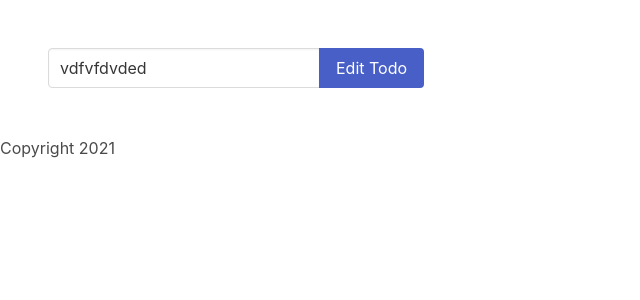
After one commit to Andreea-Paul/todo, a Django app: page /edit/8 in a window 1280 px wide. The commit adds this page. Shown: the top 300 px of the page, without its empty margins (0-640 px from the left). Run offline with Django 3.2, Linux system fonts and the light colour scheme; data comes from the database, SQL or seed files in the repository; both versions use the stored data as it was after the commit; some libraries are stand-ins or nearby versions.

Commit message:
Add Edit Task

```diff
--- /dev/null
+++ b/todoapp/templates/edit.html
@@ -0,0 +1,19 @@
+{% extends 'base.html' %}
+
+
+{% block content %}
+<section class="section">
+        <form method="POST">
+            {% csrf_token %}
+            <div class="field has-addons">
+                <div class="control">
+                    <input name="task" class="input" type="text" placeholder="{{ todo.task }}" value="{{ todo.task }}">
+                    <input name="completed" type="hidden" value="{{ todo.completed }}">
+                </div>
+                <div class="control">
+                    <button type="submit" class="button is-link">Edit Todo</button>
+                </div>
+            </div>
+        </form>
+    </section>
+{% endblock %}
--- a/todoapp/templates/home.html
+++ b/todoapp/templates/home.html
@@ -59,8 +59,11 @@
                 <td>
                     {% if todo.completed == True %}
                         <span style="text-decoration: line-through">{{ todo.task }}</span>
+
                     {% else %}
+                        <a href="{% url 'edit' todo.id %}">
                         {{ todo.task }}
+                        </a>
                     {% endif %}
                 </td>
                 <td>
--- a/todoapp/urls.py
+++ b/todoapp/urls.py
@@ -1,9 +1,10 @@
 from django.urls import path
-from .views import delete, home, mark_complete, mark_incomplete
+from .views import delete_task, edit_task, home, mark_complete, mark_incomplete
 
 urlpatterns = [
     path('home', home, name='home'),
-    path('delete/<int:todo_id>', delete, name='delete'),
+    path('delete/<int:todo_id>', delete_task, name='delete'),
     path('mark_complete/<int:todo_id>', mark_complete, name="mark_complete"),
     path('mark_incomplete/<int:todo_id>', mark_incomplete, name="mark_incomplete"),
+    path('edit/<int:todo_id>', edit_task, name="edit"),
 ]
--- a/todoapp/views.py
+++ b/todoapp/views.py
@@ -17,7 +17,7 @@ def home(request):
         todos = Todo.objects.all()
         return render(request, 'home.html', {'todos': todos})
 
-def delete(request, todo_id):
+def delete_task(request, todo_id):
     todo = Todo.objects.get(id=todo_id)
     todo.delete()
     messages.success(request, ('Task has been Deleted!'))
@@ -35,3 +35,16 @@ def mark_incomplete(request, todo_id):
     todo.completed = False
     todo.save()
     return redirect('home')
+
+def edit_task(request, todo_id):
+    if request.method == 'POST':
+        todo = Todo.objects.get(id=todo_id)
+        form = TodoForm(request.POST or None, instance=todo)
+
+        if form.is_valid():
+            form.save()
+            messages.success(request, ('Task has been edited!'))
+            return redirect('home')
+    else:
+        todo = Todo.objects.get(id=todo_id)
+        return render(request, 'edit.html', {'todo': todo})
```
Also changed, not shown: db.sqlite3.
